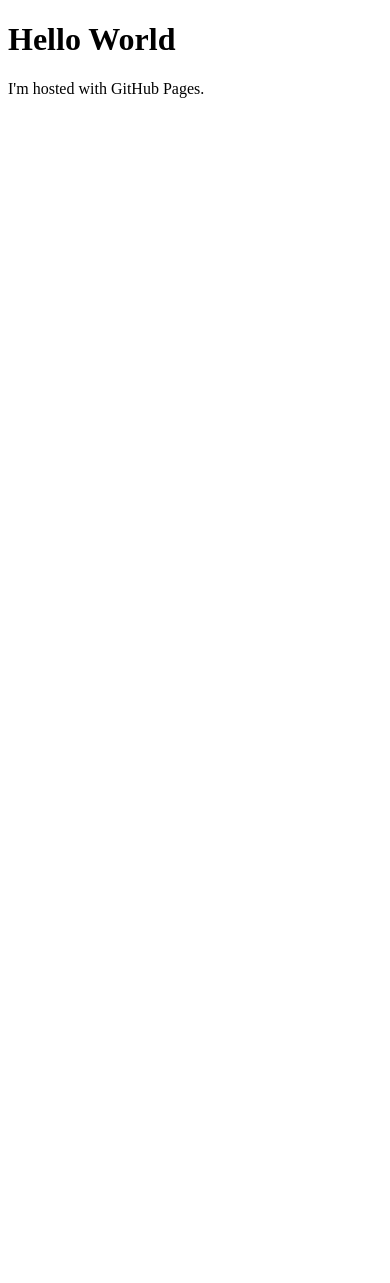
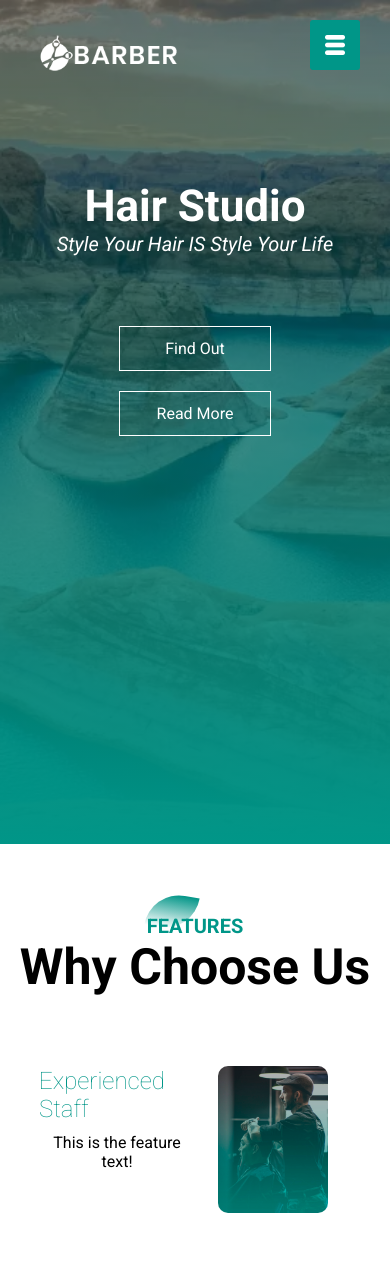
Before and after one commit to bryantstandridge/bryantstandridge.github.io, a plain HTML site: page index.html in a window 390 px wide. Before the commit the page ends 844 px from the top, so only its background shows below. Drawn offline with Linux system fonts and the light colour scheme.

Commit message:
Add files via upload

```diff
--- a/index.html
+++ b/index.html
@@ -1,7 +1,78 @@
-<!DOCTYPE html>
 <html>
+<head>
+    <title>Barber Shop Website Design - Easy Tutorials</title>
+    <link rel="stylesheet" href="style.css">
+    <meta name="viewport" content="width=device-width, initial-scale =1">
+    <link href="https://fonts.googleapis.com/css2?family=Roboto:ital,wght@0,100;0,300;0,400;0,500;0,700;0,900;1,100;1,300;1,400;1,500;1,700;1,900&display=swap" rel="stylesheet">
+</head>
 <body>
-<h1>Hello World</h1>
-<p>I'm hosted with GitHub Pages.</p>
+    <section id="banner">
+        <img src="images/logo.png" class ="logo">
+        <div class="banner-text">
+            <h1>Hair Studio</h1>
+            <p>Style Your Hair IS Style Your Life</p>
+            <div class="banner-btn">
+                <a href="#"><span></span>Find Out</a>
+                <a href="#"><span></span>Read More</a>
+            </div>
+        </div>
+    </section>
+    <div id="sideNav">
+        <nav>
+        <ul>
+            <li><a href="#">HOME</a></li>
+            <li><a href="#">FEATURES</a></li>
+            <li><a href="#">SERVICES</a></li>
+            <li><a href="#">TESTIMONIALS</a></li>
+            <li><a href="#">MEET US</a></li>
+        </ul>
+        </nav>
+        <div id="menuBtn">
+            <img src="images/menu.png" id="menu">
+        </div>
+
+        <script>
+            var menuBtn = document.getElementById("menuBtn")
+            var sideNav = document.getElementById("sideNav")
+            var menu = document.getElementById("menu")
+
+            sideNav.style.right = "-250px";
+
+            menuBtn.onclick = function(){
+                if(sideNav.style.right == "-250px"){
+                    sideNav.style.right = "0";
+                    menu.src = "images/close.png";
+                }
+                else{
+                    sideNav.style.right = "-250px";
+                    menu.src = "images/menu.png";
+                }
+            }
+        </script>
+    </div>
+
+    <!--Features-->
+
+    <section id="feature">
+        <div class="title-text">
+            <p>FEATURES</p>
+            <h1>Why Choose Us</h1>
+        </div>
+        <div class="feature-box">
+            <div class="features">
+                <h1>Experienced Staff</h1>
+                <div class="features-desc">
+                    <div class="feature-icon"></div>
+                    <div class="feature-text">
+                        <p>This is the feature text!</p>
+                    </div>
+                </div>
+            </div>
+            <div class="features-img">
+                <img src="images/barber-man.jpg">
+            </div>
+        </div>
+    </section>
+
 </body>
 </html>
--- /dev/null
+++ b/style.css
@@ -0,0 +1,170 @@
+*{
+    margin: 0;
+    padding: 0;
+    font-family: "Roboto", sans-serif;
+}
+#banner{
+    background: linear-gradient(rgba(0,0,0,0.5),#009688),url(images/banner.jpg);
+    background-size: cover;
+    background-position: center;
+    height: 100vh;
+}
+.logo{
+    width: 140px;
+    position: absolute;
+    top: 4%;
+    left: 10%;
+}
+.banner-text{
+    text-align: center;
+    color: #fff;
+    padding-top: 180px;
+}
+.banner-text h1{
+    font-size: 130px;
+}
+.banner-text p{
+    font-size: 20px;
+    font-style: italic;
+}
+.banner-btn{
+    margin: 70px auto 0;
+}
+.banner-btn a{
+    width: 150px;
+    text-decoration: none;
+    display: inline-block;
+    margin: 0 10px;
+    padding: 12px 0;
+    color: #fff;
+    border: .5px solid #fff;
+    position: relative;
+    z-index: 1;
+    transition: 0.5s;
+}
+.banner-btn a span{
+    width: 0;
+    height: 100%;
+    position: absolute;
+    top: 0;
+    left: 0;
+    background: #fff;
+    z-index: -1;
+    transition: 0.5s;
+}
+.banner-btn a:hover span{
+    width: 100%;
+}
+.banner-btn a:hover{
+    color: #000;
+}
+
+
+#sideNav{
+    width: 250px;
+    height: 100vh;
+    position: fixed;
+    right: -250px;
+    top: 0;
+    background: #009688;
+    z-index: 2;
+    transition: 0.5s;
+}
+nav ul li{
+    list-style: none;
+    margin: 50px 20px;
+}
+nav ul li a{
+    text-decoration: none;
+    color: #fff;
+}
+#menuBtn{
+    width: 50px;
+    height: 50px;
+    background: #009688;
+    text-align: center;
+    position: fixed;
+    right: 30px;
+    top: 20px;
+    border-radius: 3px;
+    z-index: 3px;
+    cursor: pointer;
+}
+#menuBtn img{
+    width: 20px;
+    margin-top: 15px;
+}
+@media screen and (max-width: 770px){
+    .banner-text h1{
+        font-size: 44px;
+    }
+    .banner-btn a{
+        display: block;
+        margin: 20px auto;
+    }
+}
+
+/*--feature--*/
+
+#feature{
+    width: 100%;
+    padding: 70px 0;
+}
+.title-text{
+    text-align: center;
+    padding-bottom: 70px;
+}
+.title-text p{
+    margin: auto;
+    font-size: 20px;
+    color: #009688;
+    font-weight: bold;
+    position: relative;
+    z-index: 1;
+    display: inline-block;
+}
+.title-text p::after{
+    content: '';
+    width: 50px;
+    height: 35px;
+    background: linear-gradient(#019587,#fff);
+    position: absolute;
+    top: -20px;
+    left: 0;
+    z-index: -1;
+    transform: rotate(10deg);
+    border-top-left-radius: 35px;
+    border-bottom-right-radius: 35px;
+}
+.title-text h1{
+    font-size: 50px;
+}
+.feature-box{
+    width: 80%;
+    margin: auto;
+    display: flex;
+    flex-wrap: wrap;
+    align-items: center;
+    text-align: center;
+}.features{
+    flex-basis: 50%;
+}
+.features-img{
+    flex-basis: 50%;
+    margin: auto;
+}
+.features-img img{
+    width: 70%;
+    border-radius: 10px;
+}
+.features h1{
+    text-align: left;
+    margin-bottom: 10px;
+    font-weight: 100;
+    color: #009688;
+}
+.features-desc{
+    display: flex;
+    align-items: center;
+    margin-bottom: 40px;
+}
```
